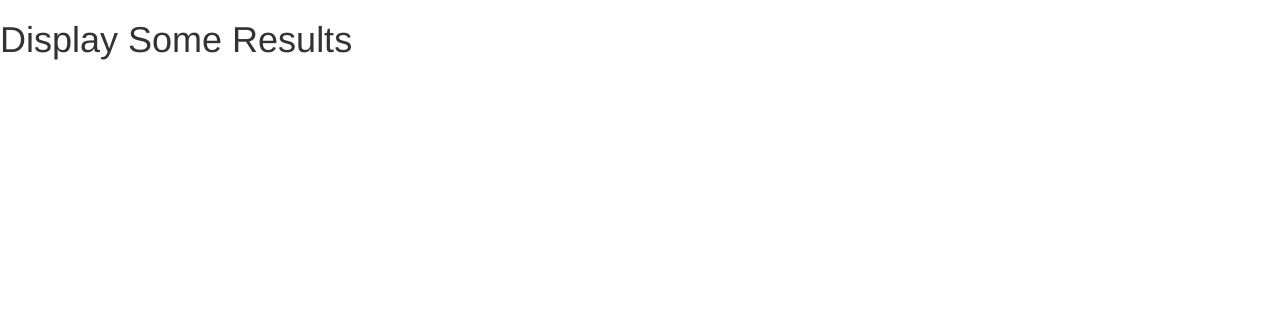
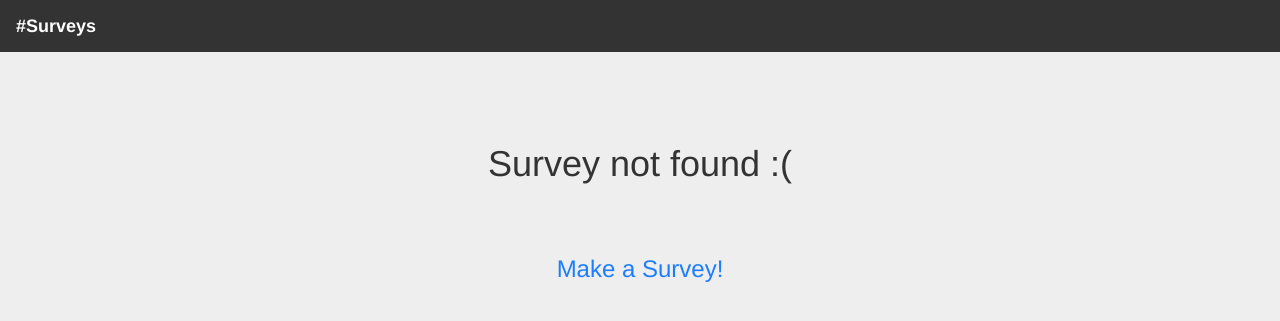
Before and after one commit to jacobrs/hackday2015, a PHP site: page /results/index.php in a window 1280 px wide. Shown: the top 321 px of the page. Run offline with PHP 8.4, Linux system fonts and the light colour scheme; some libraries are stand-ins or nearby versions.

Commit message:
done the viewing page

```diff
--- /dev/null
+++ b/css/results.css
@@ -0,0 +1,59 @@
+body{
+  background-color:#eeeeee;
+  text-align: center;
+}
+
+h1{
+  color:#333333;
+}
+
+#title{
+  padding-top:2em;
+}
+
+#linkHome{
+  width:auto;
+  margin-top:3em;
+  color:rgb(28, 126, 255);
+}
+
+.navbar {
+	border-radius: 0;
+	background-color: #333;
+	border-color: transparent;
+}
+
+#battlebar-title{
+  margin-top:4em;
+}
+
+#battlebar{
+  margin:0px auto;
+  margin-top:2em;
+  margin-bottom:2em;
+  max-width: 900px;
+  min-width: 200px;
+}
+
+#color1{
+  background-color:#5e5e5e
+}
+#color2{
+  background-color:#ff46f2
+}
+#color3{
+  background-color:#d9534f;
+}
+#color4{
+  background-color:#f0ad4e;
+}
+#color5{
+  background-color:#5bc0de;
+}
+#color6{
+  background-color:#5cb85c;
+}
+
+#tweet-btn{
+  margin-top:2em !important;
+}
--- a/results/index.php
+++ b/results/index.php
@@ -1,3 +1,23 @@
+<?php
+  $valid = false;
+  $integerRegex = "/^[0-9]*$/";
+  if(isset($_GET["survey"]) && strlen($_GET["survey"]) > 0
+    && preg_match($integerRegex, $_GET["survey"])){
+
+    // include the connection to the database
+    require_once("../config/connect.php");
+    require_once("../classes/option.php");
+    require_once("../classes/survey.php");
+    require_once("../config/keys.php");
+    global $db;
+
+    $survey = new Survey($_GET["survey"]);
+    if($survey->name !== null){
+      $valid = true;
+    }
+  }
+  if($valid){
+?>
 <!DOCTYPE html>
 <html lang="en">
   <head>
@@ -9,6 +29,17 @@
 
     <!-- Bootstrap -->
     <link href="../libs/bootstrap-3.3.5-dist/css/bootstrap.min.css" rel="stylesheet">
+    <link href="../css/results.css" rel="stylesheet">
+
+    <script type="text/javascript">
+      window.options = [];
+      <?php
+        for($i = 0; $i < count($survey->options); $i++){
+          echo "window.options[".$i."] = '".$survey->options[$i]->name."';";
+        }
+      ?>
+      var surveyID = "<?=$survey->id?>";
+    </script>
 
     <!-- HTML5 shim and Respond.js for IE8 support of HTML5 elements and media queries -->
     <!-- WARNING: Respond.js doesn't work if you view the page via file:// -->
@@ -18,11 +49,88 @@
     <![endif]-->
   </head>
   <body>
-    <h1>Display Some Results</h1>
+    <nav class="navbar navbar-default">
+      <div class="container-fluid">
+        <div class="navbar-header">
+          <a class="navbar-brand" href="">
+            <b style="color: #FFFFFF">#Surveys results for <?=$survey->name?></b>
+          </a>
+        </div>
+      </div>
+    </nav>
+    <h1 id="title">Here's what Twitter has to say about <?=$survey->name?></h1>
 
+    <h4 id="battlebar-title">The BattleBar</h4>
+    <div class="progress" id="battlebar">
+      <div class="progress-bar progress-bar-striped active" role="progressbar" aria-valuenow="100"
+        aria-valuemin="0" aria-valuemax="100" style="width: 100%">
+        <span class="sr-only"></span>
+      </div>
+    </div>
+
+    <a id="tweet-btn" class="twitter-share-button"
+      href="https://twitter.com/intent/tweet?text=Check%20these%20results%20out"
+      data-size="large">
+    Share Results</a>
+
+    <script>
+      !function(d, s, id) {
+        var js, fjs = d.getElementsByTagName(s)[0], p = /^http:/.test(d.location)?'http':'https';
+        if(!d.getElementById(id)) {
+          js = d.createElement(s);
+          js.id = id;
+          js.src = p + '://platform.twitter.com/widgets.js';
+          fjs.parentNode.insertBefore(js, fjs);
+        }
+      }(document, 'script', 'twitter-wjs');
+    </script>
+
+    <!-- jQuery (necessary for Bootstrap's JavaScript plugins) -->
+    <script src="https://ajax.googleapis.com/ajax/libs/jquery/1.11.3/jquery.min.js"></script>
+    <!-- Include all compiled plugins (below), or include individual files as needed -->
+    <script src="../libs/bootstrap-3.3.5-dist/js/bootstrap.min.js"></script>
+    <script src="../js/results.js"></script>
+  </body>
+</html>
+<?php } else { ?>
+<!DOCTYPE html>
+<html lang="en">
+  <head>
+    <meta charset="utf-8">
+    <meta http-equiv="X-UA-Compatible" content="IE=edge">
+    <meta name="viewport" content="width=device-width, initial-scale=1">
+    <!-- The above 3 meta tags *must* come first in the head; any other head content must come *after* these tags -->
+    <title>Results</title>
+
+    <!-- Bootstrap -->
+    <link href="../libs/bootstrap-3.3.5-dist/css/bootstrap.min.css" rel="stylesheet">
+    <link href="../css/results.css" rel="stylesheet">
+
+    <!-- HTML5 shim and Respond.js for IE8 support of HTML5 elements and media queries -->
+    <!-- WARNING: Respond.js doesn't work if you view the page via file:// -->
+    <!--[if lt IE 9]>
+      <script src="https://oss.maxcdn.com/html5shiv/3.7.2/html5shiv.min.js"></script>
+      <script src="https://oss.maxcdn.com/respond/1.4.2/respond.min.js"></script>
+    <![endif]-->
+  </head>
+  <body>
+    <nav class="navbar navbar-default">
+      <div class="container-fluid">
+        <div class="navbar-header">
+          <a class="navbar-brand" href="">
+            <b style="color: #FFFFFF">#Surveys</b>
+          </a>
+        </div>
+      </div>
+    </nav>
+    <h1 id="title">Survey not found :(</h1>
+    <a href="../">
+      <h3 id="linkHome">Make a Survey!</h3>
+    </a>
     <!-- jQuery (necessary for Bootstrap's JavaScript plugins) -->
     <script src="https://ajax.googleapis.com/ajax/libs/jquery/1.11.3/jquery.min.js"></script>
     <!-- Include all compiled plugins (below), or include individual files as needed -->
     <script src="../libs/bootstrap-3.3.5-dist/js/bootstrap.min.js"></script>
   </body>
 </html>
+<?php } ?>
```
Also changed, not shown: api/fetch.php (+7 -2 lines), js/results.js (added, +38 -0 lines).
